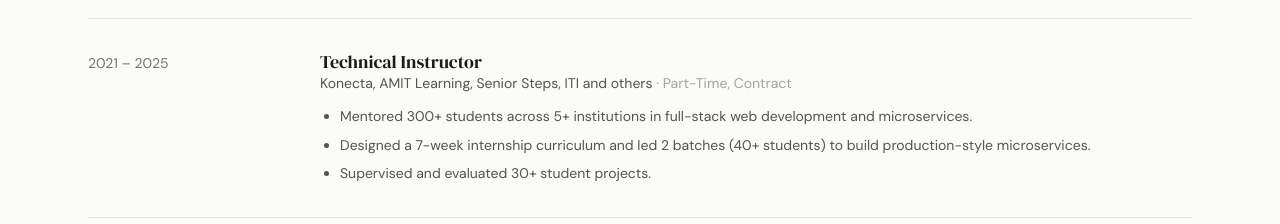
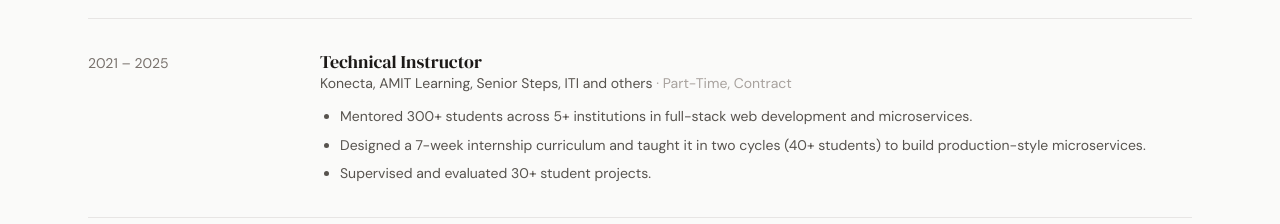
Before and after one commit to deviengeorge/portfolio, an Astro site: page / in a window 1280 px wide. Shown: the part 1320-1544 px from the top of the page. Built offline with nearby package versions, Linux system fonts and the light colour scheme; Astro itself is replaced by a stand-in of ours.

Commit message:
content: Konecta described as two 7-week cycles
Co-Authored-By: Claude Sonnet 5.5 <noreply@anthropic.com>

```diff
--- a/src/components/Experience.astro
+++ b/src/components/Experience.astro
@@ -19,7 +19,7 @@ const experience = [
     type: 'Part-Time, Contract',
     bullets: [
       'Mentored 300+ students across 5+ institutions in full-stack web development and microservices.',
-      'Designed a 7-week internship curriculum and led 2 batches (40+ students) to build production-style microservices.',
+      'Designed a 7-week internship curriculum and taught it in two cycles (40+ students) to build production-style microservices.',
       'Supervised and evaluated 30+ student projects.',
     ],
   },
```
Also changed, not shown: 6 other files.
